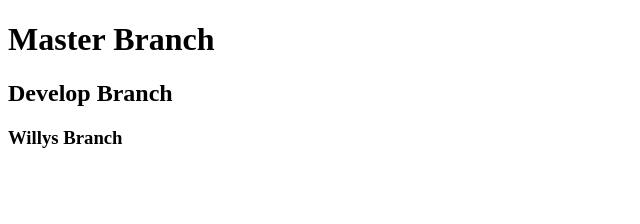
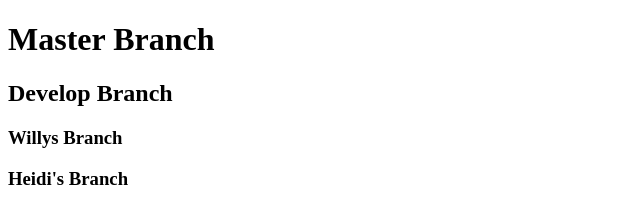
Before and after one commit to heidibeth/teamGit, a plain HTML site: page index.html in a window 1280 px wide. Shown: the whole page, without its empty margins (0-640 px from the left). Drawn offline with Linux system fonts and the light colour scheme.

Commit message:
heidi's branch

```diff
--- a/index.html
+++ b/index.html
@@ -11,6 +11,7 @@
     <h1>Master Branch</h1>
     <h2>Develop Branch</h2>
     <h3>Willys Branch</h3>
+    <h3>Heidi's Branch</h3>
 
 </body>
 </html>
```
